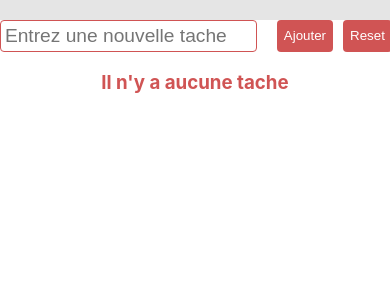
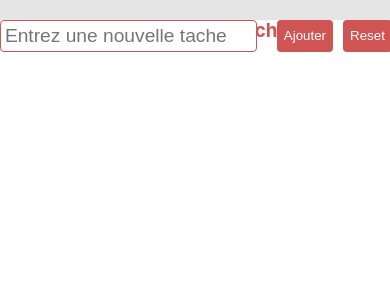
Before and after one commit to kevintsi/ToDoList, a React (Create React App) app: page / in a window 390 px wide. Shown: the top 300 px of the page. Built offline with nearby package versions, Linux system fonts and the light colour scheme; the HTML template or start-up script is replaced by a standard one.

Commit message:
CSS pour affichage des taches

```diff
--- a/src/App.css
+++ b/src/App.css
@@ -4,8 +4,7 @@
 }
 
 .header {
-  position: sticky;
-  top: 0;
+  position: fixed;
   z-index: 10;
   width: 100%;
 }
--- a/src/components/TodoItem/TodoItem.css
+++ b/src/components/TodoItem/TodoItem.css
@@ -29,10 +29,11 @@ svg {
 
 ul {
     display: flex;
+    margin-top: 4%;
     flex-direction: column;
     align-items: flex-start;
     list-style: none;
-    padding: 0px 10px 0px 5px;
+    padding: 1%;
 }
 
 li {
@@ -41,6 +42,20 @@ li {
     margin-bottom: 10px;
     font-size: xx-large;
     color: #D05454;
+}
+
+@media screen and (max-width: 1024px) {
+    ul {
+        margin-top: 8%;
+    }
+
+}
+
+@media screen and (max-width: 1440px) {
+    ul {
+        margin-top: 8%;
+    }
+
 }
 
 @media screen and (max-width: 768px) {
@@ -63,6 +78,10 @@ li {
         transform: scale(1);
     }
 
+    ul {
+        margin-top: 15%;
+    }
+
 }
 
 @media screen and (max-width: 320px) {
```
